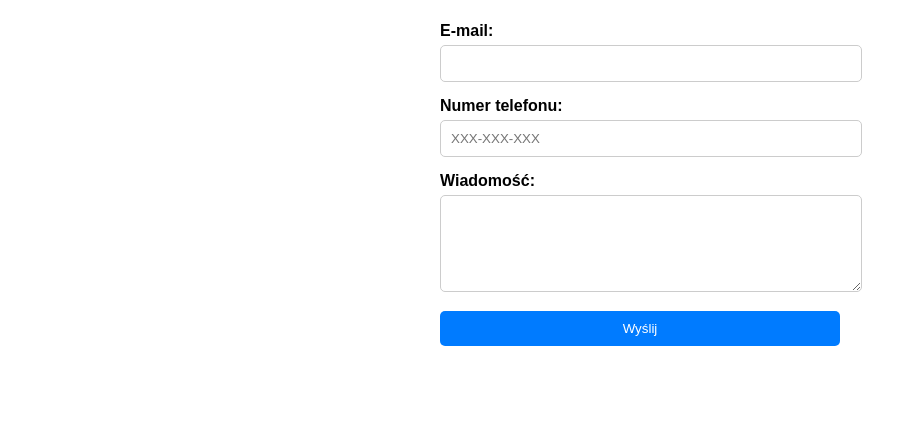
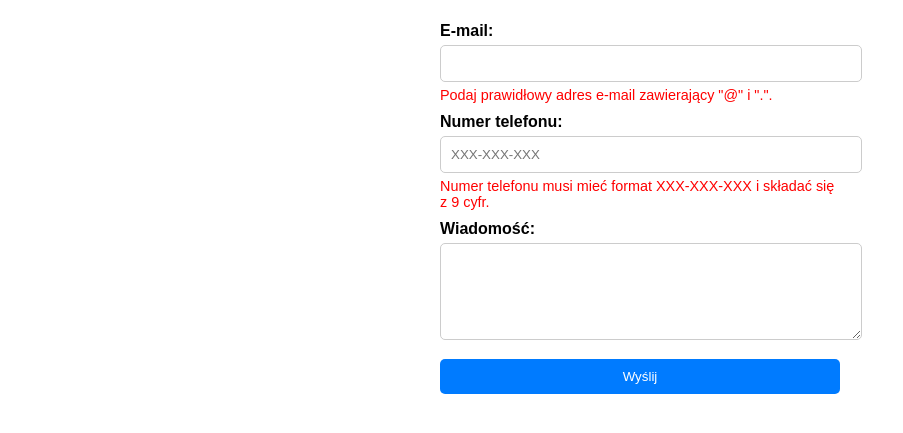
Before and after one commit to AmeliaKaminska/Pierwsze-repozytorium, a plain HTML site: page index.html in a window 1280 px wide. Both pictures are taken after a click on the button "Wyślij". Shown: the part 143-576 px from the top of the page, without its empty margins (0-903 px from the left). Drawn offline with Linux system fonts and the light colour scheme.

Commit message:
zmiana w pliku index.html

```diff
--- a/index.html
+++ b/index.html
@@ -3,7 +3,7 @@
 <head>
     <meta charset="UTF-8">
     <meta name="viewport" content="width=device-width, initial-scale=1.0">
-    <title>test</title>
+    <title>Formularz kontaktowy z walidacją</title>
     <style>
         body {
             font-family: Arial, sans-serif;
@@ -60,13 +60,56 @@
     <form id="kontaktForm">
         <label for="imie">Imię:</label>
         <input type="text" id="imie" name="imie">
+
         <label for="email">E-mail:</label>
         <input type="text" id="email" name="email">
         <div id="emailError" class="error"></div>
+
         <label for="telefon">Numer telefonu:</label>
         <input type="text" id="telefon" name="telefon" placeholder="XXX-XXX-XXX">
         <div id="telefonError" class="error"></div>
+
         <label for="wiadomosc">Wiadomość:</label>
         <textarea id="wiadomosc" name="wiadomosc" rows="5"></textarea>
+
         <button type="button" id="wyslij">Wyślij</button>
     </form>
+
+    <script>
+        document.getElementById('wyslij').addEventListener('click', function() {
+            const imie = document.getElementById('imie').value.trim();
+            const email = document.getElementById('email').value.trim();
+            const telefon = document.getElementById('telefon').value.trim();
+            const wiadomosc = document.getElementById('wiadomosc').value.trim();
+            const emailErrorDiv = document.getElementById('emailError');
+            const telefonErrorDiv = document.getElementById('telefonError');
+            emailErrorDiv.textContent = '';
+            telefonErrorDiv.textContent = '';
+
+            let isValid = true;
+            const emailPattern = /^[^\s@]+@[^\s@]+\.[^\s@]+$/;
+            if (!emailPattern.test(email))
+            {
+                emailErrorDiv.textContent = 'Podaj prawidłowy adres e-mail zawierający "@" i ".".';
+                isValid = false;
+            }
+
+            const telefonPattern = /^\d{3}-\d{3}-\d{3}$/;
+            if (!telefonPattern.test(telefon))
+            {
+                telefonErrorDiv.textContent = 'Numer telefonu musi mieć format XXX-XXX-XXX i składać się z 9 cyfr.';
+                isValid = false;
+            }
+            else
+            {
+                telefonErrorDiv.textContent = 'Numer telefonu jest poprawny.';
+                telefonErrorDiv.className = 'success';
+            }
+            if (isValid)
+            {
+                alert(`Imię: ${imie}\nE-mail: ${email}\nNumer telefonu: ${telefon}\nWiadomość: ${wiadomosc}`);
+            }
+        });
+    </script>
+</body>
+</html>
```
